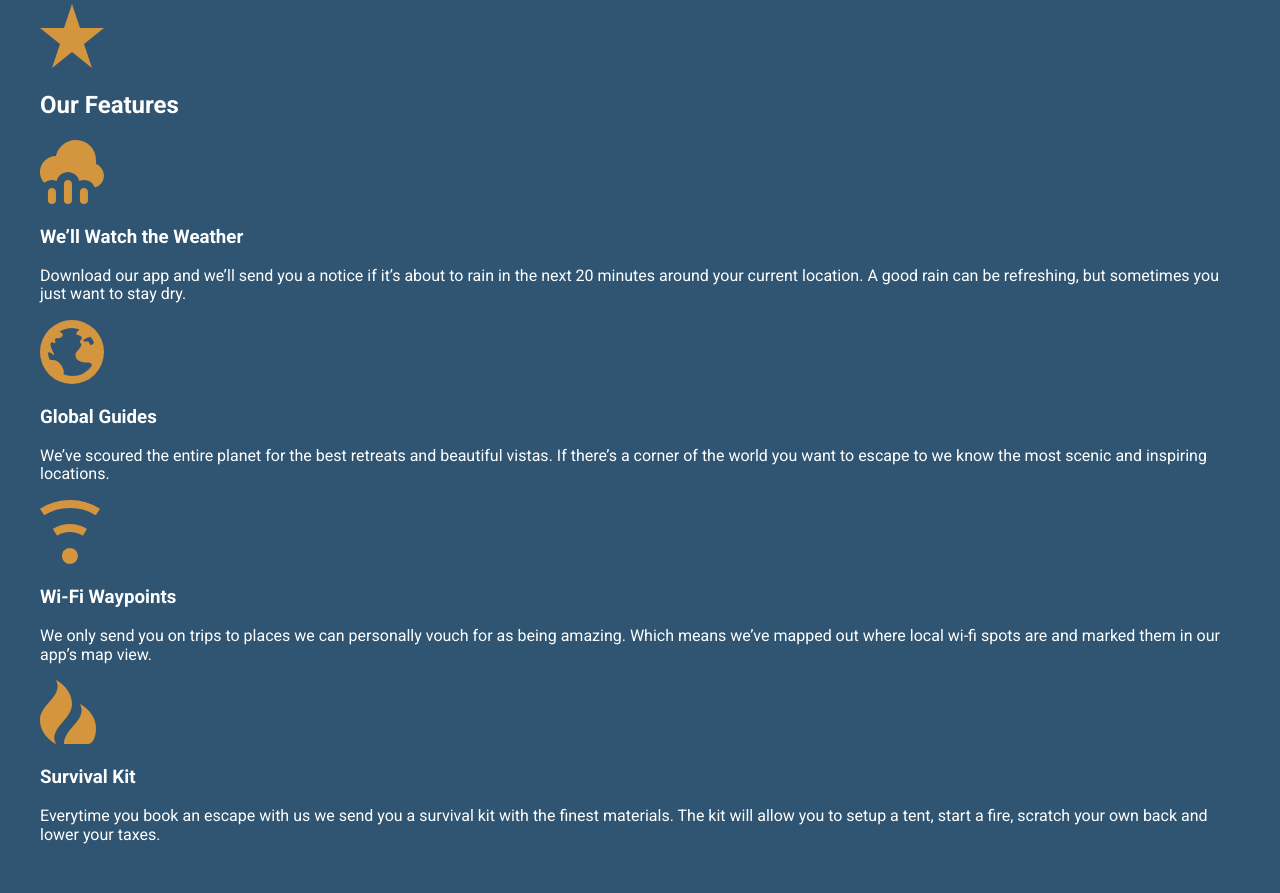
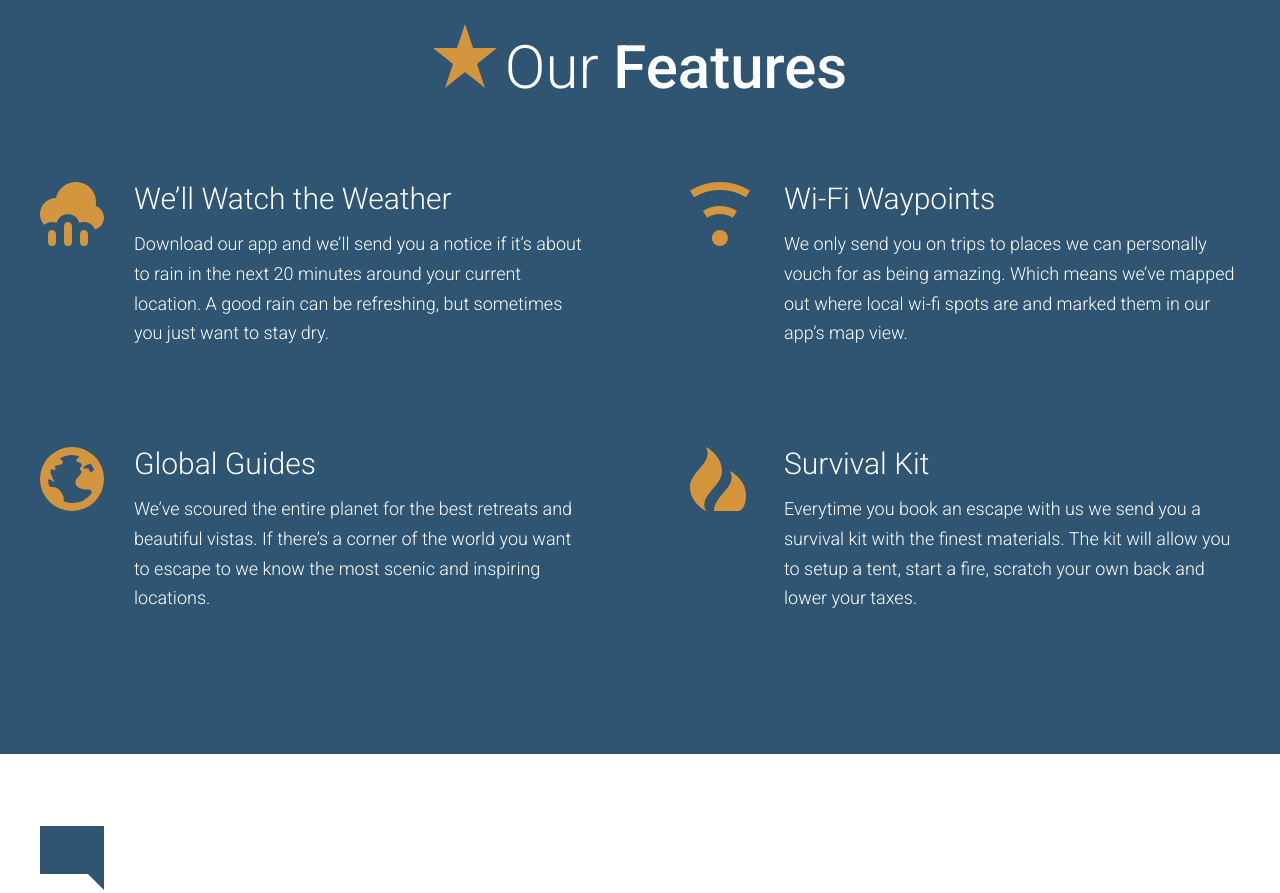
Before and after one commit to misterpaps/ridgeline, a website: page app/index.html in a window 1280 px wide. Shown: the part 2497-3390 px from the top of the page. Drawn offline with Linux system fonts and the light colour scheme.

Commit message:
styled Our Features area

```diff
--- a/app/assets/styles/base/_mixins.css
+++ b/app/assets/styles/base/_mixins.css
@@ -1,3 +1,5 @@
+/* -------------- _MIXINS.CSS -------------- */
+
 @define-mixin atSmall {
 	@media (min-width: 530px) {
 		@mixin-content;
--- /dev/null
+++ b/app/assets/styles/modules/_feature-item.css
@@ -0,0 +1,36 @@
+/* ------------------ _FEATURE-ITEM.CSS ------------------- */
+
+.feature-item {
+	position: relative;
+	padding-bottom: 2.5rem;
+
+	@mixin atSmall {
+		padding-left: 94px;
+	}
+
+	&__icon {
+		display: block;
+		margin: 0 auto;
+
+		@mixin atSmall {
+			position: absolute;
+			left: 0;
+		}
+
+	}
+
+	&__title {
+		font-size: 1.6rem;
+		font-weight: 300;
+		margin-top: 0.7em;
+		margin-bottom: 0.8rem;
+		text-align: center;
+
+		@mixin atSmall {
+			margin-top: 1em;
+			font-size: 1.875rem;
+			text-align: left;
+		}
+
+	}
+}
--- a/app/assets/styles/modules/_generic-content-container.css
+++ b/app/assets/styles/modules/_generic-content-container.css
@@ -1,8 +1,11 @@
+/* -------------- _GENERIC-CONTENT-CONTAINER.CSS -------------- */
+
 .generic-content-container {
 
 	p {
 		line-height: 1.65;
-		margin: 1.8rem 0;
+		font-weight: 300;
+		margin: 0 0 1.8rem 0;
 
 		@mixin atSmall {
 			font-size: 1.125rem;
--- a/app/assets/styles/modules/_row.css
+++ b/app/assets/styles/modules/_row.css
@@ -1,3 +1,5 @@
+/* -------------- _ROW.CSS -------------- */
+
 .row {
 
 	@mixin clearfix;
@@ -6,9 +8,16 @@
 		margin-right: -65px;
 	}
 
+	&--gutters-large {
+		margin-right: -100px;
+	}
+
 	&--gutters > div {
 		padding-right: 65px;
+	}
 
+	&--gutters-large > div {
+		padding-right: 100px;
 	}
 
 	&__b-margin-until-medium {
@@ -30,10 +39,14 @@
 			width: 37%;
 		}
 
+		&__medium-6 {
+			float: left;
+			width: 50%;
+		}
+
 		&__medium-8 {
 			float: left;
 			width: 66.66%;
-
 		}
 
 		&__medium-8-smaller {
--- /dev/null
+++ b/app/assets/styles/modules/_section-title.css
@@ -0,0 +1,30 @@
+/* --------------- _SECTION-TITLE.CSS --------------- */
+
+.section-title {
+	font-weight: 2.55rem;
+	font-weight: 300;
+	text-align: center;
+
+	@mixin atSmall {
+		font-size: 3.75rem;
+	}
+
+	strong {
+		font-weight: 500;
+	}
+
+	&__icon {
+		margin-right: 0.5rem;
+		display: block;
+		margin-left: auto;
+		margin-right: auto;
+		margin-bottom: 0.6rem;
+
+		@mixin atSmall {
+			margin-right: 0.5rem;
+			margin-left: 0;
+			display: inline-block;
+			margin-bottom: 0;
+		}
+	}
+}
--- a/app/assets/styles/styles.css
+++ b/app/assets/styles/styles.css
@@ -9,3 +9,5 @@
 @import "modules/_headline";
 @import "modules/_row";
 @import "modules/_generic-content-container";
+@import "modules/_section-title";
+@import "modules/_feature-item";
--- a/app/index.html
+++ b/app/index.html
@@ -69,24 +69,40 @@
 
   <div id="features" class="page-section page-section--blue">
   	<div class="wrapper">
-	    <img src="assets/images/icons/star.svg">
-	    <h2>Our Features</h2>
 
-	    <img src="assets/images/icons/rain.svg">
-	    <h3>We&rsquo;ll Watch the Weather</h3>
-	    <p>Download our app and we&rsquo;ll send you a notice if it&rsquo;s about to rain in the next 20 minutes around your current location. A good rain can be refreshing, but sometimes you just want to stay dry.</p>
+	    <h2 class="section-title"> <img src="assets/images/icons/star.svg" class="section-title__icon">Our <strong>Features</strong></h2>
 
-	    <img src="assets/images/icons/globe.svg">
-	    <h3>Global Guides</h3>
-	    <p>We&rsquo;ve scoured the entire planet for the best retreats and beautiful vistas. If there&rsquo;s a corner of the world you want to escape to we know the most scenic and inspiring locations.</p>
+	  	<div class="row row--gutters-large generic-content-container">
+	  		<div class="row__medium-6">
+	  			<div class="feature-item">
+	  				<img src="assets/images/icons/rain.svg" class="feature-item__icon">
+				    <h3 class="feature-item__title">We&rsquo;ll Watch the Weather</h3>
+				    <p>Download our app and we&rsquo;ll send you a notice if it&rsquo;s about to rain in the next 20 minutes around your current location. A good rain can be refreshing, but sometimes you just want to stay dry.</p>
+	  			</div>
 
-	    <img src="assets/images/icons/wifi.svg">
-	    <h3>Wi-Fi Waypoints</h3>
-	    <p>We only send you on trips to places we can personally vouch for as being amazing. Which means we&rsquo;ve mapped out where local wi-fi spots are and marked them in our app&rsquo;s map view.</p>
 
-	    <img src="assets/images/icons/fire.svg">
-	    <h3>Survival Kit</h3>
-	    <p>Everytime you book an escape with us we send you a survival kit with the finest materials. The kit will allow you to setup a tent, start a fire, scratch your own back and lower your taxes.</p>
+	  			<div class="feature-item">
+				    <img src="assets/images/icons/globe.svg" class="feature-item__icon">
+				    <h3 class="feature-item__title">Global Guides</h3>
+				    <p>We&rsquo;ve scoured the entire planet for the best retreats and beautiful vistas. If there&rsquo;s a corner of the world you want to escape to we know the most scenic and inspiring locations.</p>
+			    </div>
+	  		</div>
+	  		<div class="row__medium-6">
+	  			<div class="feature-item">
+	  				<img src="assets/images/icons/wifi.svg" class="feature-item__icon">
+				    <h3 class="feature-item__title">Wi-Fi Waypoints</h3>
+				    <p>We only send you on trips to places we can personally vouch for as being amazing. Which means we&rsquo;ve mapped out where local wi-fi spots are and marked them in our app&rsquo;s map view.</p>
+			    </div>
+			    <div class="feature-item">
+				    <img src="assets/images/icons/fire.svg" class="feature-item__icon">
+				    <h3 class="feature-item__title">Survival Kit</h3>
+				    <p>Everytime you book an escape with us we send you a survival kit with the finest materials. The kit will allow you to setup a tent, start a fire, scratch your own back and lower your taxes.</p>
+			    </div>
+	  		</div>
+
+
+
+	    </div>
 	  </div>
   </div>
 
--- a/app/temp/styles/styles.css
+++ b/app/temp/styles/styles.css
@@ -482,6 +482,8 @@ a {
 	color: #d59541;
 }
 
+/* -------------- _MIXINS.CSS -------------- */
+
 /* ------------- _LARGE-HERO.CSS ------------- */
 
 .large-hero {
@@ -717,6 +719,8 @@ a {
   margin-top: 0;
 }
 
+/* -------------- _ROW.CSS -------------- */
+
 .row::after {
   content: "";
   clear: both;
@@ -727,8 +731,16 @@ a {
   margin-right: -65px;
 }
 
+.row--gutters-large {
+  margin-right: -100px;
+}
+
 .row--gutters > div {
   padding-right: 65px;
+}
+
+.row--gutters-large > div {
+  padding-right: 100px;
 }
 
 .row__b-margin-until-medium {
@@ -750,6 +762,11 @@ a {
     width: 37%;
   }
 
+  .row__medium-6 {
+    float: left;
+    width: 50%;
+  }
+
   .row__medium-8 {
     float: left;
     width: 66.66%;
@@ -760,9 +777,12 @@ a {
   }
 }
 
+/* -------------- _GENERIC-CONTENT-CONTAINER.CSS -------------- */
+
 .generic-content-container p {
   line-height: 1.65;
-  margin: 1.8rem 0;
+  font-weight: 300;
+  margin: 0 0 1.8rem 0;
 }
 
 @media (min-width: 530px) {
@@ -775,3 +795,84 @@ a {
 .generic-content-container p a {
   font-weight: 700;
 }
+
+/* --------------- _SECTION-TITLE.CSS --------------- */
+
+.section-title {
+	font-weight: 2.55rem;
+	font-weight: 300;
+	text-align: center;
+}
+
+@media (min-width: 530px) {
+
+  .section-title {
+    font-size: 3.75rem;
+  }
+}
+
+.section-title strong {
+  font-weight: 500;
+}
+
+.section-title__icon {
+  margin-right: 0.5rem;
+  display: block;
+  margin-left: auto;
+  margin-right: auto;
+  margin-bottom: 0.6rem;
+}
+
+@media (min-width: 530px) {
+
+  .section-title__icon {
+    margin-right: 0.5rem;
+    margin-left: 0;
+    display: inline-block;
+    margin-bottom: 0;
+  }
+}
+
+/* ------------------ _FEATURE-ITEM.CSS ------------------- */
+
+.feature-item {
+	position: relative;
+	padding-bottom: 2.5rem;
+}
+
+@media (min-width: 530px) {
+
+  .feature-item {
+    padding-left: 94px;
+  }
+}
+
+.feature-item__icon {
+  display: block;
+  margin: 0 auto;
+}
+
+@media (min-width: 530px) {
+
+  .feature-item__icon {
+    position: absolute;
+    left: 0;
+  }
+}
+
+.feature-item__title {
+  font-size: 1.6rem;
+  font-weight: 300;
+  margin-top: 0.7em;
+  margin-bottom: 0.8rem;
+  text-align: center;
+}
+
+@media (min-width: 530px) {
+
+  .feature-item__title {
+    margin-top: 1em;
+    font-size: 1.875rem;
+    text-align: left;
+  }
+}
```
